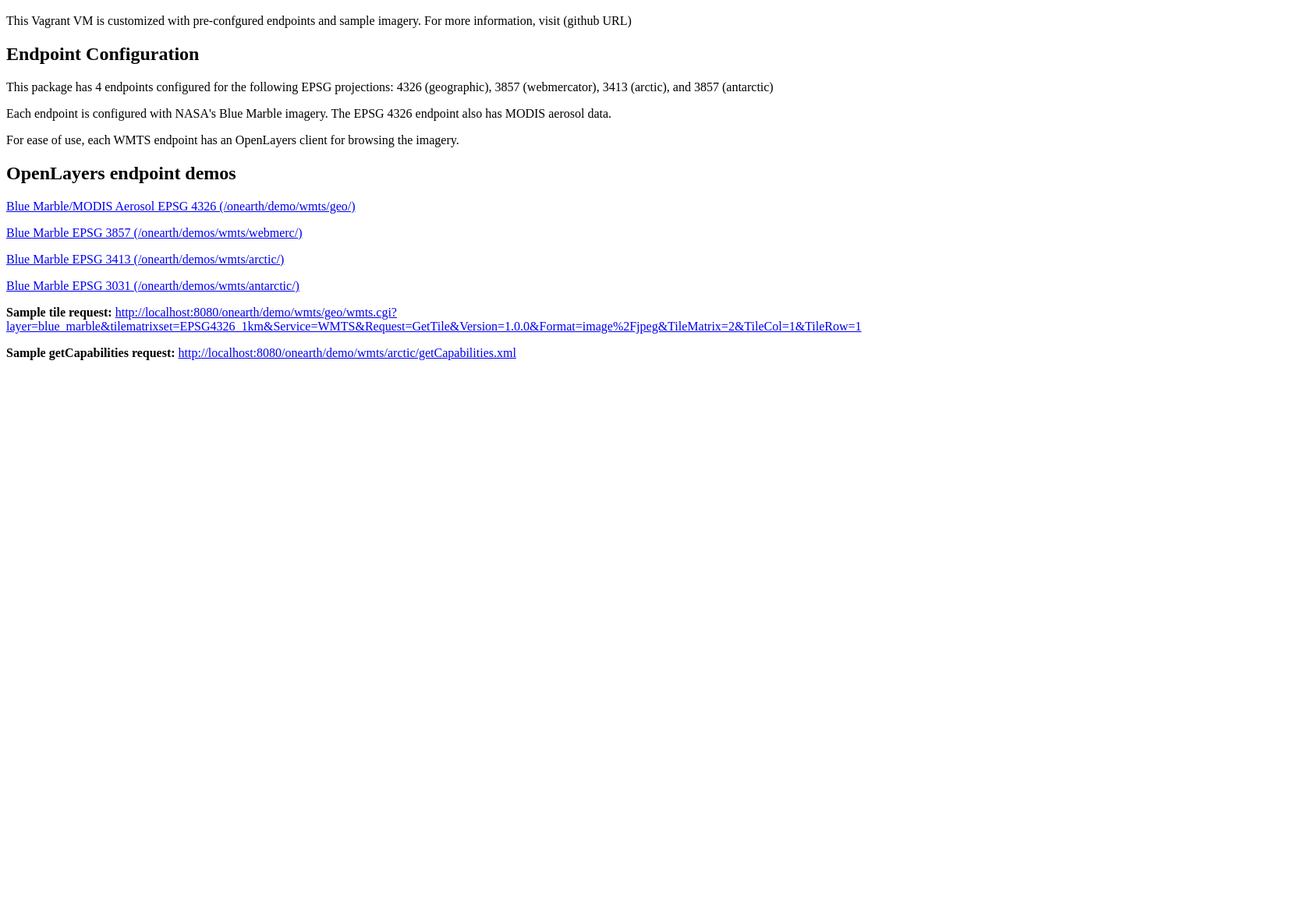
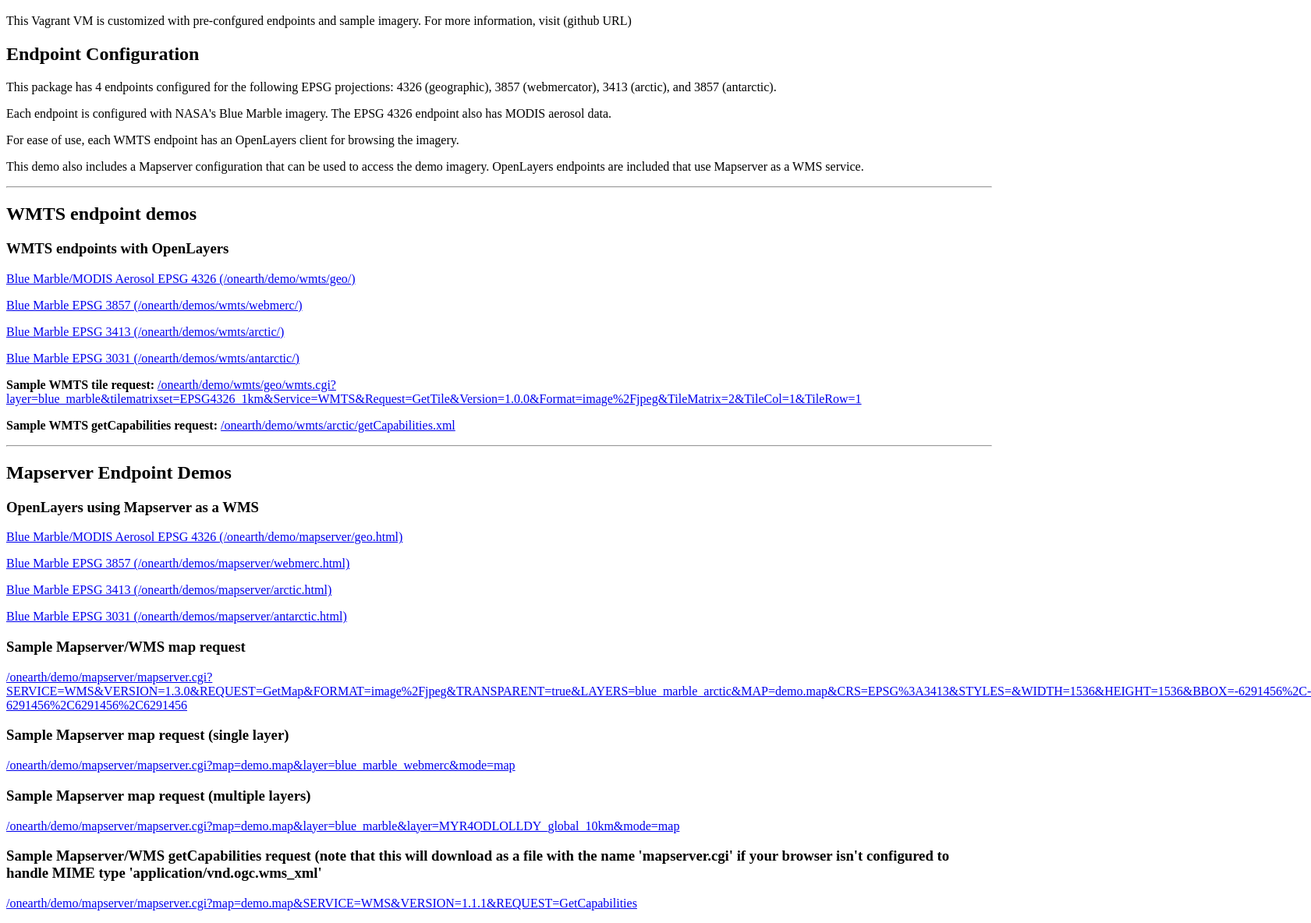
Before and after one commit to nasa-gibs/onearth-boxes, a plain HTML site: page endpoint_configs/index.html in a window 1280 px wide. Shown: the part 48-1232 px from the top of the page at 78% size, 1681 px wide, since content can reach past the window. Before the commit the page ends 800 px from the top, so only its background shows below. Drawn offline with Linux system fonts and the light colour scheme.

Commit message:
updated index and config to point to Mapserver endpoint

```diff
--- a/endpoint_configs/index.html
+++ b/endpoint_configs/index.html
@@ -7,18 +7,45 @@
 	<p>This Vagrant VM is customized with pre-confgured endpoints and sample imagery. For more information, visit (github URL)</p>
 
 	<h2>Endpoint Configuration</h2>
-	<p>This package has 4 endpoints configured for the following EPSG projections: 4326 (geographic), 3857 (webmercator), 3413 (arctic), and 3857 (antarctic)</p>
+	<p>This package has 4 endpoints configured for the following EPSG projections: 4326 (geographic), 3857 (webmercator), 3413 (arctic), and 3857 (antarctic).</p>
 	<p>Each endpoint is configured with NASA's Blue Marble imagery. The EPSG 4326 endpoint also has MODIS aerosol data.</p>
 	<p>For ease of use, each WMTS endpoint has an OpenLayers client for browsing the imagery.</p>
 
-	<h2>OpenLayers endpoint demos</h2>
+	<p>This demo also includes a Mapserver configuration that can be used to access the demo imagery. OpenLayers endpoints are included that use Mapserver as a WMS service.</p>
+
+	<hr>
+
+	<h2>WMTS endpoint demos</h2>
+
+	<h3>WMTS endpoints with OpenLayers</h3>
 	<p><a href="/onearth/demo/wmts/geo/">Blue Marble/MODIS Aerosol EPSG 4326 (/onearth/demo/wmts/geo/)</a></p>
 	<p><a href="/onearth/demo/wmts/webmerc/">Blue Marble EPSG 3857 (/onearth/demos/wmts/webmerc/)</a></p>
 	<p><a href="/onearth/demo/wmts/arctic/">Blue Marble EPSG 3413 (/onearth/demos/wmts/arctic/)</a></p>
 	<p><a href="/onearth/demo/wmts/antarctic">Blue Marble EPSG 3031 (/onearth/demos/wmts/antarctic/)</a></p>
 
-	<p><strong>Sample tile request: </strong><a href="http://localhost:8080/onearth/demo/wmts/geo/wmts.cgi?layer=blue_marble&tilematrixset=EPSG4326_1km&Service=WMTS&Request=GetTile&Version=1.0.0&Format=image%2Fjpeg&TileMatrix=2&TileCol=1&TileRow=1">http://localhost:8080/onearth/demo/wmts/geo/wmts.cgi?layer=blue_marble&tilematrixset=EPSG4326_1km&Service=WMTS&Request=GetTile&Version=1.0.0&Format=image%2Fjpeg&TileMatrix=2&TileCol=1&TileRow=1</a></p>
+	<p><strong>Sample WMTS tile request: </strong><a href="/onearth/demo/wmts/geo/wmts.cgi?layer=blue_marble&tilematrixset=EPSG4326_1km&Service=WMTS&Request=GetTile&Version=1.0.0&Format=image%2Fjpeg&TileMatrix=2&TileCol=1&TileRow=1">/onearth/demo/wmts/geo/wmts.cgi?layer=blue_marble&tilematrixset=EPSG4326_1km&Service=WMTS&Request=GetTile&Version=1.0.0&Format=image%2Fjpeg&TileMatrix=2&TileCol=1&TileRow=1</a></p>
 
-	<p><strong>Sample getCapabilities request: </strong><a href="http://localhost:8080/onearth/demo/wmts/arctic/getCapabilities.xml">http://localhost:8080/onearth/demo/wmts/arctic/getCapabilities.xml</a>
+	<p><strong>Sample WMTS getCapabilities request: </strong><a href="/onearth/demo/wmts/arctic/getCapabilities.xml">/onearth/demo/wmts/arctic/getCapabilities.xml</a>
 
+	<hr>
+
+	<h2>Mapserver Endpoint Demos</h2>
+
+	<h3>OpenLayers using Mapserver as a WMS</h3>
+        <p><a href="/onearth/demo/mapserver/geo.html">Blue Marble/MODIS Aerosol EPSG 4326 (/onearth/demo/mapserver/geo.html)</a></p>
+        <p><a href="/onearth/demo/mapserver/webmerc.html">Blue Marble EPSG 3857 (/onearth/demos/mapserver/webmerc.html)</a></p>
+        <p><a href="/onearth/demo/mapserver/arctic.html">Blue Marble EPSG 3413 (/onearth/demos/mapserver/arctic.html)</a></p>
+        <p><a href="/onearth/demo/mapserver/antarctic.html">Blue Marble EPSG 3031 (/onearth/demos/mapserver/antarctic.html)</a></p>
+
+	<h3>Sample Mapserver/WMS map request</h3>
+	<p><a href="/onearth/demo/mapserver/mapserver.cgi?SERVICE=WMS&VERSION=1.3.0&REQUEST=GetMap&FORMAT=image%2Fjpeg&TRANSPARENT=true&LAYERS=blue_marble_arctic&MAP=demo.map&CRS=EPSG%3A3413&STYLES=&WIDTH=1536&HEIGHT=1536&BBOX=-6291456%2C-6291456%2C6291456%2C6291456">/onearth/demo/mapserver/mapserver.cgi?SERVICE=WMS&VERSION=1.3.0&REQUEST=GetMap&FORMAT=image%2Fjpeg&TRANSPARENT=true&LAYERS=blue_marble_arctic&MAP=demo.map&CRS=EPSG%3A3413&STYLES=&WIDTH=1536&HEIGHT=1536&BBOX=-6291456%2C-6291456%2C6291456%2C6291456</a></p>
+
+	<h3>Sample Mapserver map request (single layer)</h3>
+	<p><a href="/onearth/demo/mapserver/mapserver.cgi?map=demo.map&layer=blue_marble_webmerc&mode=map">/onearth/demo/mapserver/mapserver.cgi?map=demo.map&layer=blue_marble_webmerc&mode=map</a></p>
+
+        <h3>Sample Mapserver map request (multiple layers)</h3>
+	<p><a href="/onearth/demo/mapserver/mapserver.cgi?map=demo.map&layer=blue_marble&layer=MYR4ODLOLLDY_global_10km&mode=map">/onearth/demo/mapserver/mapserver.cgi?map=demo.map&layer=blue_marble&layer=MYR4ODLOLLDY_global_10km&mode=map</a></p>
+
+	<h3>Sample Mapserver/WMS getCapabilities request (note that this will download as a file with the name 'mapserver.cgi' if your browser isn't configured to handle MIME type 'application/vnd.ogc.wms_xml'</h3>
+	<p><a href="/onearth/demo/mapserver/mapserver.cgi?map=demo.map&SERVICE=WMS&VERSION=1.1.1&REQUEST=GetCapabilities">/onearth/demo/mapserver/mapserver.cgi?map=demo.map&SERVICE=WMS&VERSION=1.1.1&REQUEST=GetCapabilities</a></p>
 </body>
```
Also changed, not shown: 1 other file.
